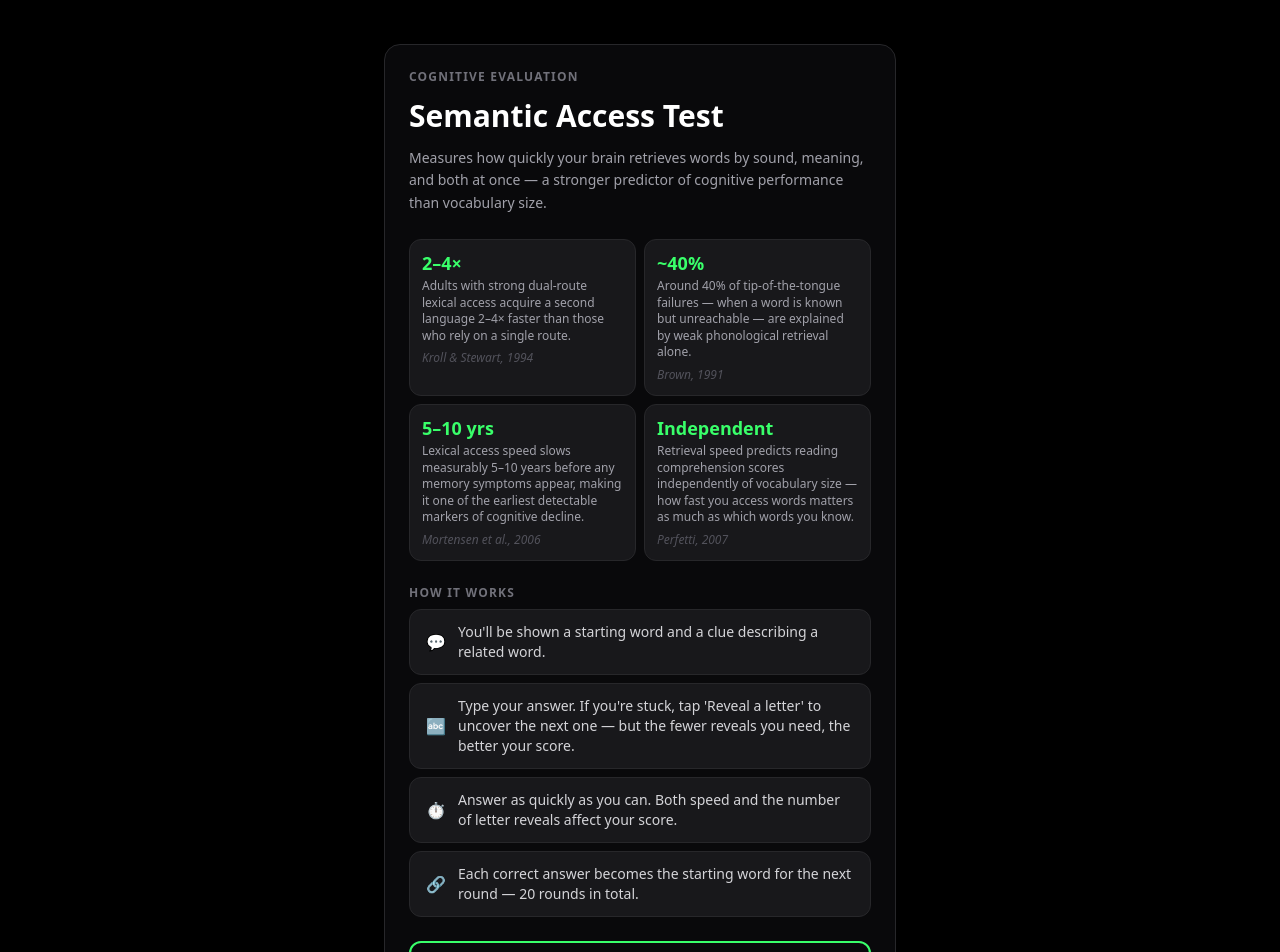
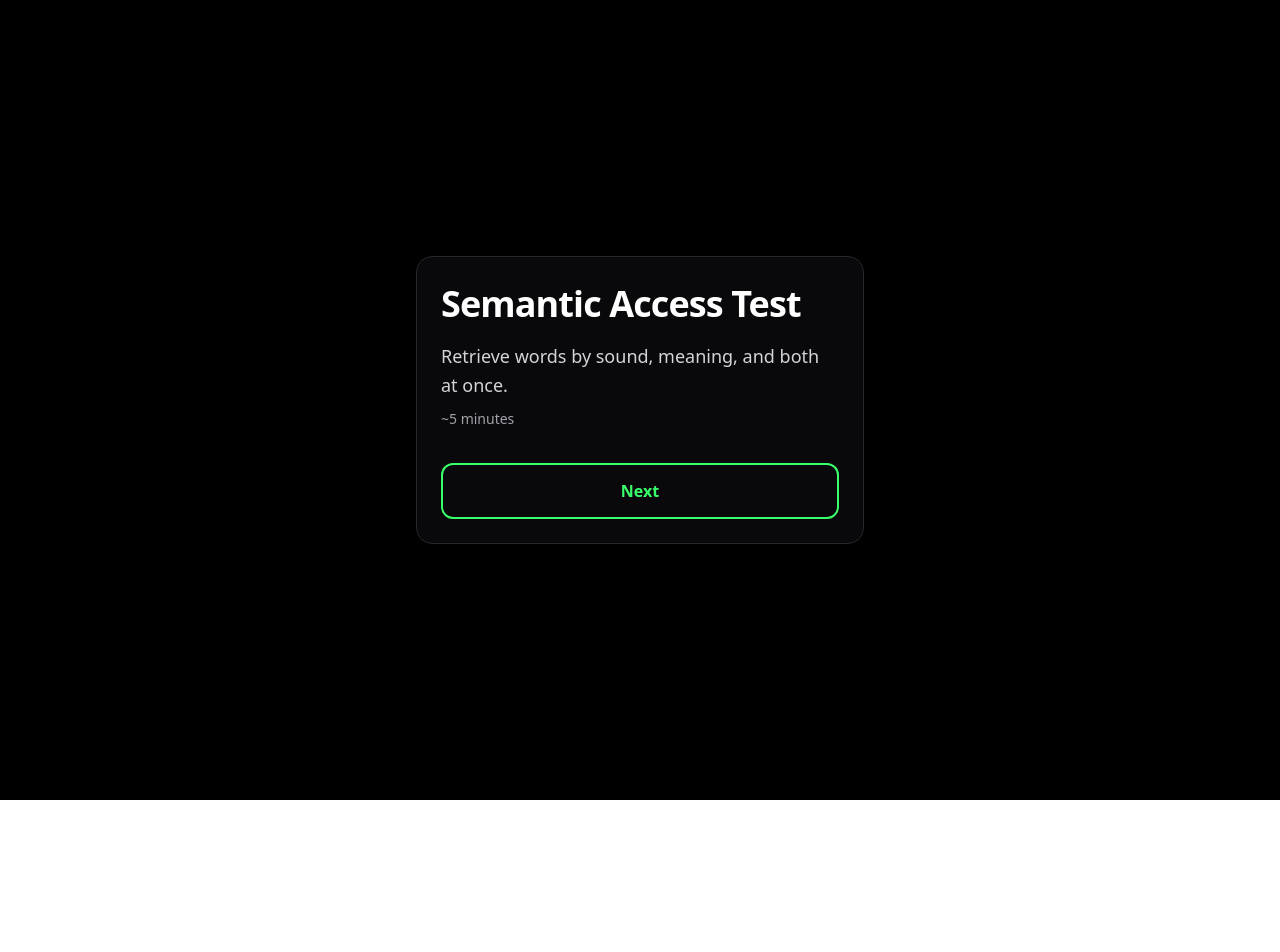
Before and after one commit to cindyjohnson-tmc/semantic-access-test, a React (Create React App) app: page / in a window 1280 px wide. Shown: the top 952 px of the page. After the commit the page ends 800 px from the top, so only its background shows below. Built offline with nearby package versions, Linux system fonts and the light colour scheme.

Commit message:
Redesign intro flow with progressive disclosure screens

```diff
--- a/src/App.js
+++ b/src/App.js
@@ -197,7 +197,7 @@ function GreenBar({ value }) {
 }
 
 export default function App() {
-  const [phase, setPhase]           = useState("intro");
+  const [phase, setPhase]           = useState("welcome"); // welcome → what → how → age → playing → report
   const [age, setAge]               = useState("");
   const [roundIdx, setRoundIdx]     = useState(0);
   const [revealed, setRevealed]     = useState(1);
@@ -270,16 +270,32 @@ export default function App() {
     }
   }, [feedback]);
 
-  // ── INTRO ──
-  if (phase === "intro") return (
+  // ── WELCOME ──
+  if (phase === "welcome") return (
+    <div className={S.page}>
+      <div className={S.card}>
+        <h1 className="text-4xl font-black text-white mb-4 leading-tight tracking-tight">Semantic Access Test</h1>
+        <p className="text-zinc-300 text-lg mb-2 leading-relaxed">
+          Retrieve words by sound, meaning, and both at once.
+        </p>
+        <p className={S.sub + " mb-8"}>
+          ~5 minutes
+        </p>
+        <button onClick={() => setPhase("what")} className={S.btnPrimary}>Next</button>
+      </div>
+    </div>
+  );
+
+  // ── WHAT IT MEASURES ──
+  if (phase === "what") return (
     <div className={S.page + " items-start overflow-y-auto"}>
       <div className={S.cardWide + " my-6"}>
-        <p className={S.label + " mb-3"}>Cognitive Evaluation</p>
-        <h1 className="text-3xl font-bold text-white mb-3 leading-tight">Semantic Access Test</h1>
+        <p className={S.label + " mb-3"}>What this measures</p>
+        <h2 className="text-2xl font-bold text-white mb-4 leading-tight">Lexical access speed</h2>
         <p className={S.sub + " mb-6"}>
-          Measures how quickly your brain retrieves words by sound, meaning, and both at once — a stronger predictor of cognitive performance than vocabulary size.
+          How quickly your brain retrieves words by sound, meaning, and both at once — a stronger predictor of cognitive performance than vocabulary size.
         </p>
-        <div className="grid grid-cols-2 gap-2 mb-6">
+        <div className="grid grid-cols-2 gap-2 mb-8">
           {[
             { stat: "2–4×",        note: "Adults with strong dual-route lexical access acquire a second language 2–4× faster than those who rely on a single route.",                                                                               cite: "Kroll & Stewart, 1994" },
             { stat: "~40%",        note: "Around 40% of tip-of-the-tongue failures — when a word is known but unreachable — are explained by weak phonological retrieval alone.",                                                                   cite: "Brown, 1991" },
@@ -293,21 +309,33 @@ export default function App() {
             </div>
           ))}
         </div>
-        <p className={S.label + " mb-2"}>How it works</p>
-        <div className="space-y-2 mb-6">
+        <button onClick={() => setPhase("how")} className={S.btnPrimary}>Next</button>
+      </div>
+    </div>
+  );
+
+  // ── HOW IT WORKS ──
+  if (phase === "how") return (
+    <div className={S.page}>
+      <div className={S.card}>
+        <p className={S.label + " mb-3"}>How it works</p>
+        <h2 className="text-2xl font-bold text-white mb-6 leading-tight">20 word-chain rounds</h2>
+        <div className="space-y-3 mb-8">
           {[
-            { icon: "💬", text: "You'll be shown a starting word and a clue describing a related word." },
-            { icon: "🔤", text: "Type your answer. If you're stuck, tap 'Reveal a letter' to uncover the next one — but the fewer reveals you need, the better your score." },
-            { icon: "⏱️", text: "Answer as quickly as you can. Both speed and the number of letter reveals affect your score." },
-            { icon: "🔗", text: "Each correct answer becomes the starting word for the next round — 20 rounds in total." },
+            { num: "1", text: "You'll see a starting word and a clue describing a related word." },
+            { num: "2", text: "Type your answer. If stuck, reveal letters one at a time — but your score drops with each reveal." },
+            { num: "3", text: "Answer as fast as you can. Speed and reveals both affect your score." },
+            { num: "4", text: "Each correct answer becomes the next starting word." },
           ].map((item, i) => (
-            <div key={i} className={S.row}>
-              <span className="text-base shrink-0">{item.icon}</span>
-              <span className="text-zinc-300 text-sm">{item.text}</span>
+            <div key={i} className="flex gap-3">
+              <div className="shrink-0 w-7 h-7 rounded-full flex items-center justify-center font-bold text-sm bg-zinc-800 text-[#39ff6a]">
+                {item.num}
+              </div>
+              <p className="text-zinc-300 text-sm leading-relaxed pt-0.5">{item.text}</p>
             </div>
           ))}
         </div>
-        <button onClick={() => setPhase("age")} className={S.btnPrimary}>Begin session →</button>
+        <button onClick={() => setPhase("age")} className={S.btnPrimary}>Next</button>
       </div>
     </div>
   );
@@ -558,7 +586,7 @@ export default function App() {
             </div>
           </div>
 
-          <button onClick={() => { setPhase("intro"); setResults([]); }} className={S.btnPrimary + " mt-4"}>
+          <button onClick={() => { setPhase("welcome"); setResults([]); }} className={S.btnPrimary + " mt-4"}>
             Start a new session
           </button>
         </div>
```
